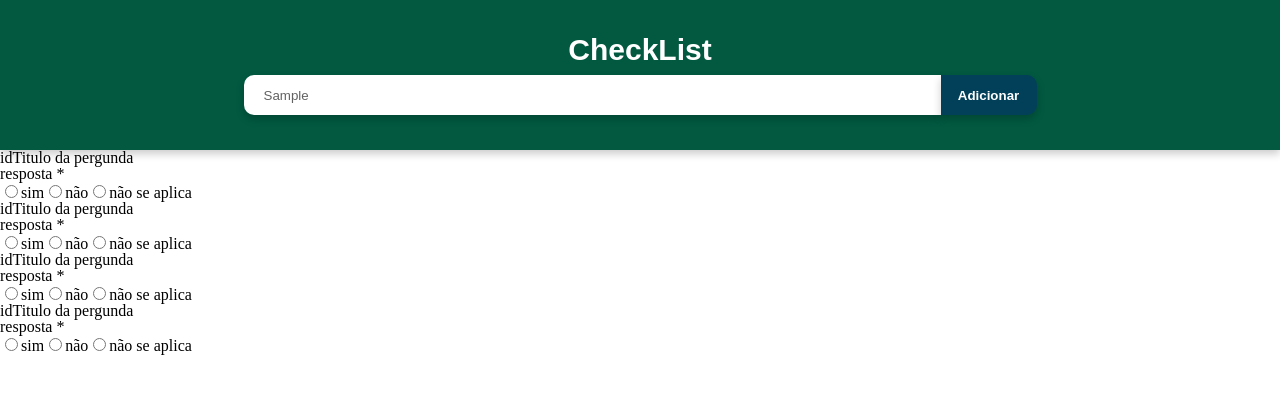
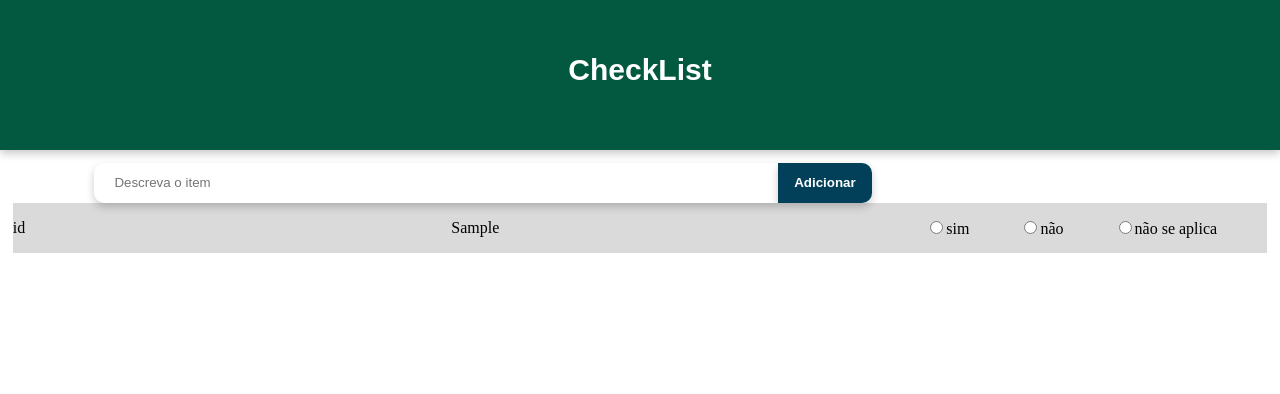
Before and after one commit to FernandoDias18/ProjetoQualidadeSoftware, a React (Create React App) app: page / in a window 1280 px wide. Both pictures are taken after typing "Sample" into the empty fields and a click on the button "Adicionar". Shown: the top 394 px of the page. Built offline with nearby package versions, Linux system fonts and the light colour scheme.

Commit message:
mudei o input de local, para facilitar o desenvolvimento

```diff
--- a/package.json
+++ b/package.json
@@ -9,6 +9,7 @@
     "react": "^18.2.0",
     "react-dom": "^18.2.0",
     "react-scripts": "5.0.1",
+    "react-uuid": "^2.0.0",
     "web-vitals": "^2.1.4"
   },
   "scripts": {
--- a/src/components/Header/Header.jsx
+++ b/src/components/Header/Header.jsx
@@ -1,13 +1,19 @@
+
 import './Header.css'
+
+
+
+
 export function Header(){
+
+
+
+
     return(
     <>
         <div className="header">
         <h2 className='titulo'> CheckList</h2>
-        <div className='inputs'>
-            <input type="text" className='itens' placeholder="Descreva o item"/>
-            <button>Adicionar</button>
-        </div>
+
         </div>
 
 
--- a/src/components/Item/Item.jsx
+++ /dev/null
@@ -1,16 +0,0 @@
-
-import {Question} from "../Question/Question.jsx"
-
-
-
-export function Item(){
-
-
-    return(
-        <>
-            <li>
-                <Question/>
-            </li>
-        </>
-    )
-}
--- /dev/null
+++ b/src/components/List/List.css
@@ -0,0 +1,3 @@
+.container-list{
+    padding: 1%;
+}
--- a/src/components/List/List.jsx
+++ b/src/components/List/List.jsx
@@ -1,16 +1,63 @@
 
-import {Item} from '../Item/Item'
+import { Question } from '../Question/Question';
+import { useState } from 'react';
+import { v4 as uuidv4 } from 'uuid';
+
+import "./List.css"
+
+export function List(){
 
 
-export function List(){
+
+    const [question, setQuestion] = useState('')
+    const[questions, setQuestions]=useState([])
+
+
+
+    function handleNewQuestion(event){
+        setQuestion(question => event.target.value)
+
+    }
+
+    function handleCreateNewQuestions() {
+
+
+        if (question.length === 0) {
+          return
+        }
+
+        const newQuestion= {
+          id: uuidv4(),
+          description: question,
+          yes: false,
+          no:false,
+          notAplicable:false
+
+        }
+
+        setQuestions([...questions, newQuestion])
+        setQuestion('')
+
+
+      }
+
     return(
+        <div className='container-list'>
+            <div className='inputs'>
+                <input type="text" className='itens' placeholder="Descreva o item" onChange={handleNewQuestion} value={question}/>
+                <button onClick={handleCreateNewQuestions} >Adicionar</button>
+            </div>
+            <div className='Question-list'>
+                {
+                    questions.map((question, index)=>{
+                        return <Question
+                        key={question.id}
+                        questionTitle={question.description}
+                        index={index} />
+                    })
+                }
 
-        <ul>
-            <Item/>
-            <Item/>
-            <Item/>
-            <Item/>
-
-        </ul>
+            </div>
+        </div>
     )
 }
--- /dev/null
+++ b/src/components/Question/Question.css
@@ -0,0 +1,24 @@
+.container-question{
+    display: flex;
+    width: 100%;
+    height: 50px;
+    background-color: #dadada;
+    margin-bottom: 5px;
+    align-items: center;
+    justify-content: space-between;
+
+}
+.container-question:hover{
+    background-color: #cfcece;
+}
+.id-Question{
+
+}
+.Question-title{
+
+}
+
+.form-group .radio-inline{
+    margin-right: 50px;
+
+}
--- a/src/components/Question/Question.jsx
+++ b/src/components/Question/Question.jsx
@@ -1,31 +1,30 @@
 
-
-export function Question(){
+import './Question.css'
+export function Question({questionTitle,index}){
     return(
         <>
           <div className="container-question">
-              <span>id</span>
-              <span>Titulo da pergunda</span>
-              <div class="form-group"></div>
-                  <label  for="radios">resposta <h11>*</h11>
-                    <div>
+              <span className='id-Question'>id</span>
+              <span className='Question-title'>{questionTitle}</span>
+              <div class="form-group">
 
-                      <label required="" class="radio-inline" for="radios-0" >
+
+
+                <label required="" className="radio-inline" for="radios-0" >
                   <input name="resposta" id="resposta" value="sim" type="radio" required/>
                   sim
                 </label>
-                      <label for="radios-1">
+                <label for="radios-1" className="radio-inline">
                   <input name="resposta" id="resposta" value="não" type="radio"/>
                   não
                 </label>
-                      <label for="radios-0">
+                <label for="radios-0" className="radio-inline">
                   <input name="resposta" id="resposta" value="não se aplica" type="radio"/>
                   não se aplica
                 </label>
 
+
               </div>
-                  </label>
-
           </div>
         </>
     )
```
Also changed, not shown: 1 other file (tests, documents, lock files or other folders). Lines whose indentation alone changed are shown as unchanged.
